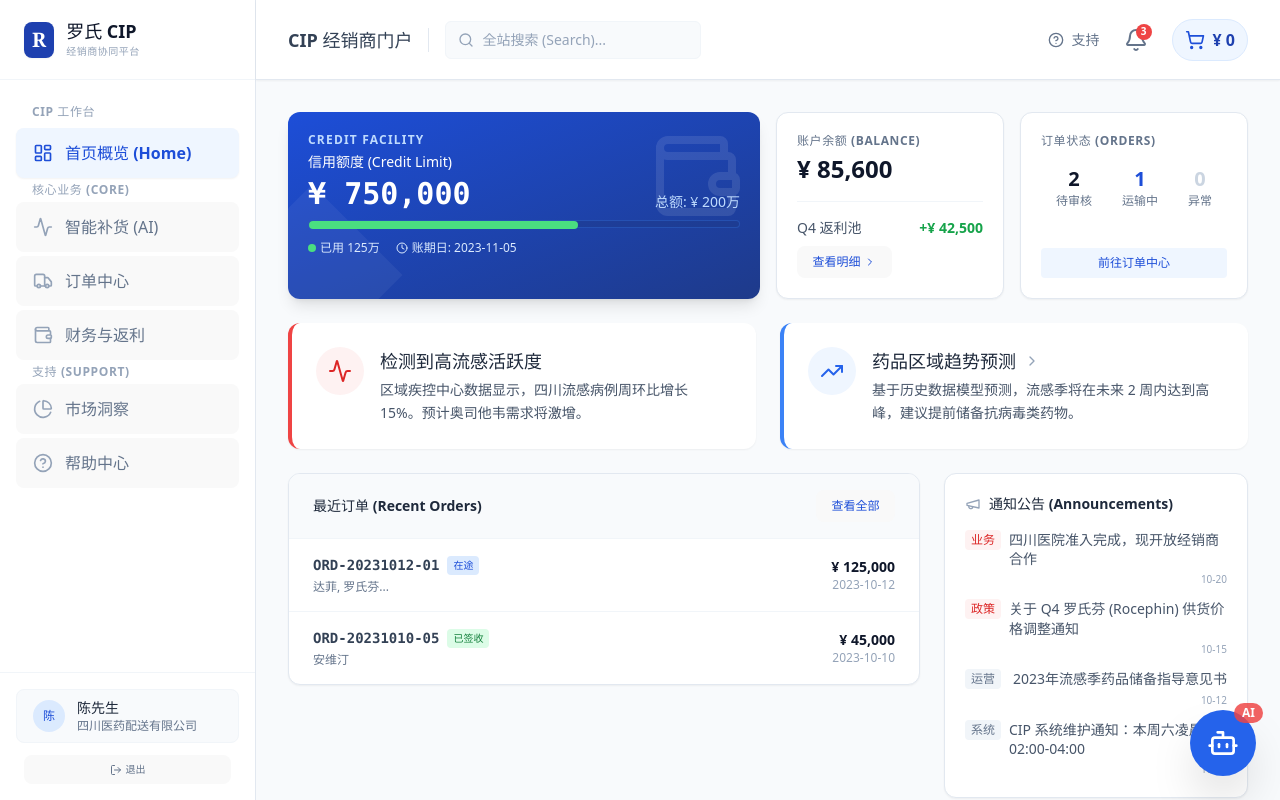
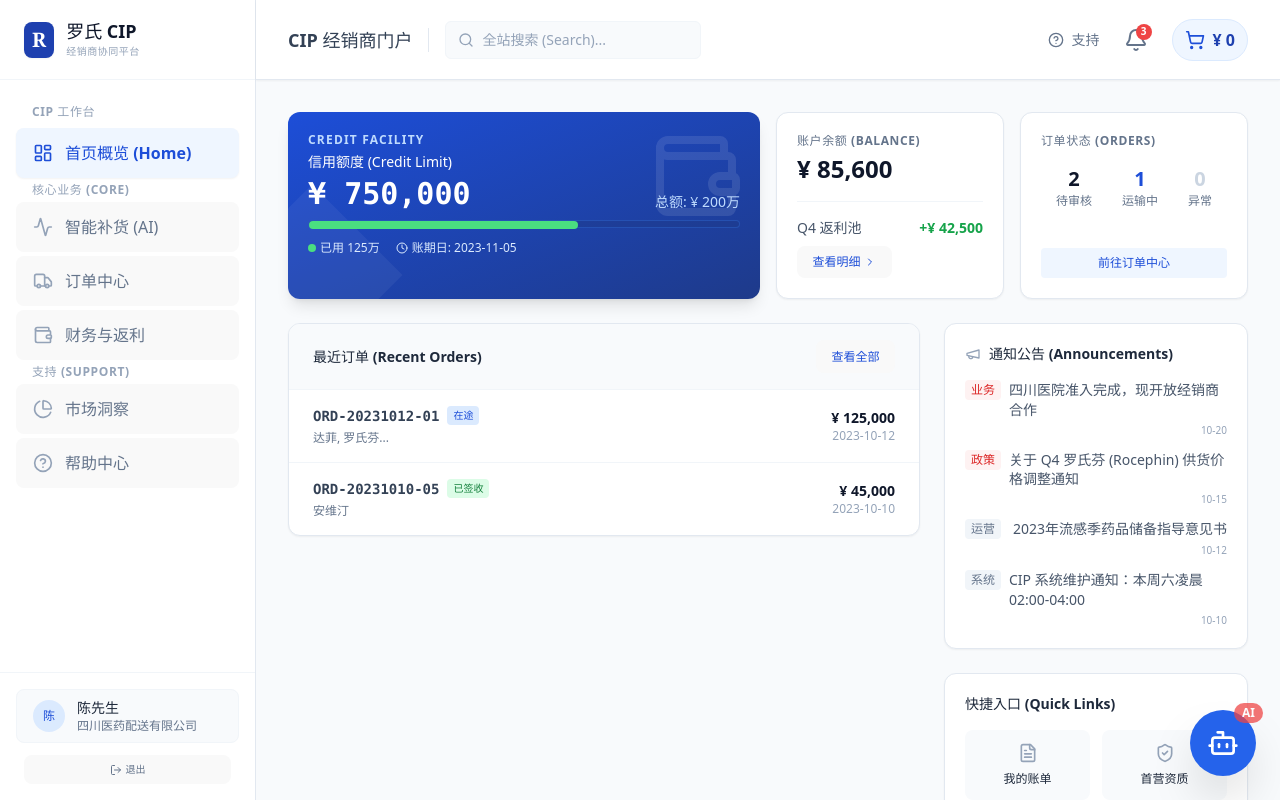
Before and after one commit to bubugugululu/disturbutor-management-system, a React (Vite) app: page / in a window 1280 px wide. Shown: the top 800 px of the page. Built offline with nearby package versions, Linux system fonts and the light colour scheme.

Commit message:
Update App.tsx

```diff
--- a/src/App.tsx
+++ b/src/App.tsx
@@ -16,7 +16,7 @@ import {
   Truck,
   Wallet,
   PieChart,
-  ArrowRightLeft, // Fixed: Added missing import
+  ArrowRightLeft,
   FileText,
   Megaphone,
   Clock,
@@ -122,8 +122,6 @@ interface Product {
   stockoutDate?: string;
   qty?: number;
 }
-
-// Removed InventoryRisk interface as it is no longer used
 
 interface KnowledgeBaseItem {
   keywords: string[];
@@ -802,11 +800,6 @@ interface HomeViewProps {
 const HomeView: React.FC<HomeViewProps> = ({ navigateTo, openTrendModal }) => {
   const creditPercent = (CIP_STATS.creditUsed / CIP_STATS.creditLimit) * 100;
 
-  const displayInsights = INSIGHTS.map(insight => ({
-     ...insight,
-     action: insight.actionKey === 'trend_modal' ? openTrendModal : undefined
-  }));
-
   return (
     <div className="animate-in fade-in slide-in-from-bottom-4 duration-500 space-y-6">
 
@@ -875,30 +868,6 @@ const HomeView: React.FC<HomeViewProps> = ({ navigateTo, openTrendModal }) => {
             前往订单中心
           </button>
         </div>
-      </div>
-
-      {/* Insight Cards (Updated to be Clickable) */}
-      <div className="grid grid-cols-1 md:grid-cols-2 gap-6">
-        {displayInsights.map((insight) => (
-          <div
-            key={insight.id}
-            onClick={insight.action}
-            className={`bg-white p-6 rounded-xl border-l-4 shadow-sm hover:shadow-md transition-shadow cursor-pointer ${insight.color === 'red' ? 'border-red-500' : 'border-blue-500'}`}
-          >
-            <div className="flex items-start gap-4">
-              <div className={`p-3 rounded-full ${insight.color === 'red' ? 'bg-red-50 text-red-600' : 'bg-blue-50 text-blue-600'}`}>
-                <insight.icon className="h-6 w-6" />
-              </div>
-              <div>
-                <h3 className="font-bold text-slate-800 text-lg mb-1 flex items-center gap-2">
-                    {insight.title}
-                    {insight.action && <ChevronRight className="h-4 w-4 text-slate-400" />}
-                </h3>
-                <p className="text-sm text-slate-600 leading-relaxed">{insight.description}</p>
-              </div>
-            </div>
-          </div>
-        ))}
       </div>
 
       <div className="grid grid-cols-1 md:grid-cols-3 gap-6">
```
